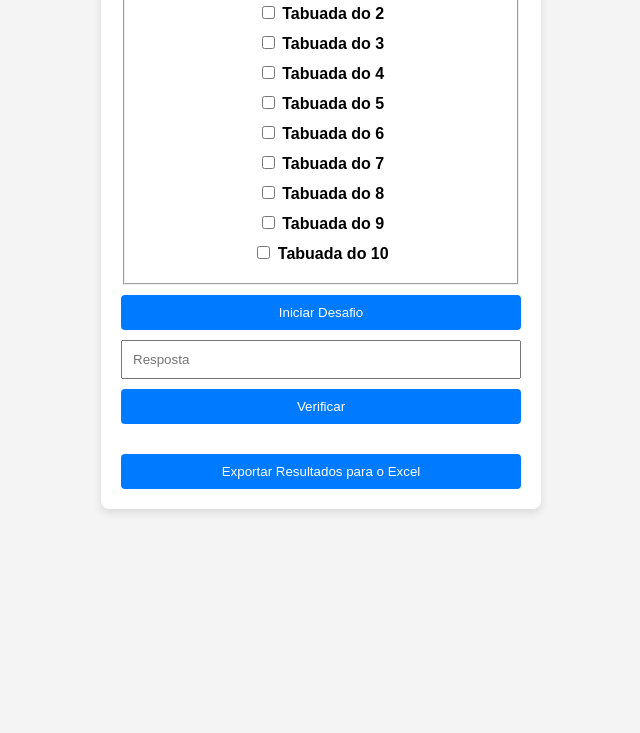
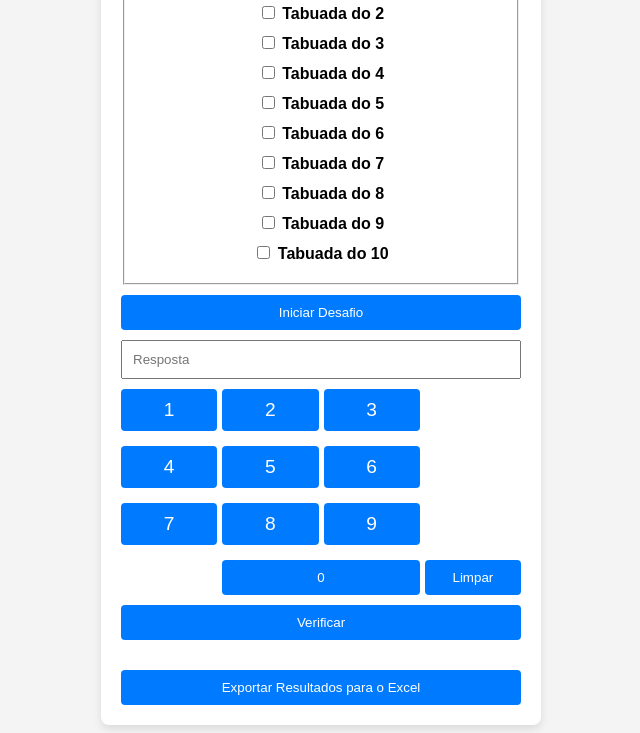
Before and after one commit to IsraelFelipe1997/israelfelipe1997.github.io, a plain HTML site: page index.html in a window 1280 px wide. Shown: the part 107-840 px from the top of the page, without its empty margins (319-959 px from the left). Before the commit the page ends 800 px from the top, so only its background shows below. Drawn offline with Linux system fonts and the light colour scheme.

Commit message:
Add files via upload

```diff
--- a/index.html
+++ b/index.html
@@ -24,6 +24,21 @@
         <button onclick="startChallenge()">Iniciar Desafio</button>
         <div id="question"></div>
         <input type="number" id="answer" placeholder="Resposta">
+
+        <div id="custom-keyboard">
+            <button class="key">1</button>
+            <button class="key">2</button>
+            <button class="key">3</button><br>
+            <button class="key">4</button>
+            <button class="key">5</button>
+            <button class="key">6</button><br>
+            <button class="key">7</button>
+            <button class="key">8</button>
+            <button class="key">9</button><br>
+            <button style="grid-column: 2 / span 2;">0</button>
+            <button id="clear" style="grid-column: 4;">Limpar</button>
+        </div>
+
         <button onclick="checkAnswer()">Verificar</button>
         <div id="result"></div>
         <button onclick="exportToCSV()">Exportar Resultados para o Excel</button> <!-- Novo botão -->
--- a/script.js
+++ b/script.js
@@ -2,10 +2,29 @@ const questionContainer = document.getElementById('question');
 const answerInput = document.getElementById('answer');
 const resultContainer = document.getElementById('result');
 const checkboxes = document.querySelectorAll('.tabuada');
+const customKeys = document.querySelectorAll('.key');
+const zeroButton = document.getElementById('zero');
+const clearButton = document.getElementById('clear');
 let score = 0;
 let currentAnswer = null; // Armazena a resposta atual para comparação
 let selectedTabuadas = []; // Array para armazenar as tabuadas selecionadas
 let dataframe = []; // Array para armazenar os dados
+
+
+customKeys.forEach(key => {
+  key.addEventListener('click', () => {
+    answerInput.value += key.textContent;
+  });
+});
+
+zeroButton.addEventListener('click', () => {
+  answerInput.value += '0';
+});
+
+clearButton.addEventListener('click', () => {
+  answerInput.value = '';
+});
+
 
 function generateQuestion() {
     const randomTabuada = selectedTabuadas[Math.floor(Math.random() * selectedTabuadas.length)];
--- a/styles.css
+++ b/styles.css
@@ -47,3 +47,15 @@ button:hover {
     margin-top: 20px;
     font-weight: bold;
 }
+
+#custom-keyboard {
+    display: grid;
+    grid-template-columns: repeat(4, 1fr);
+    gap: 5px;
+  }
+
+  #custom-keyboard .key {
+    width: 100%;
+    padding: 10px;
+    font-size: 1.2em;
+  }
```
